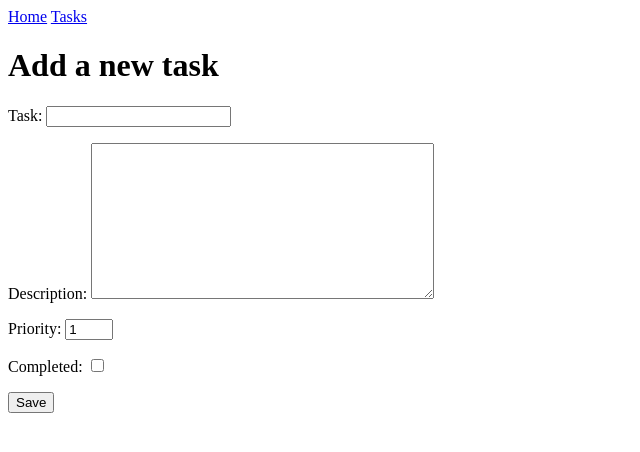
After one commit to RishatTalukder/Django_ToDo, a Django app: page /tasks/new_task in a window 1280 px wide. The commit adds this page. Shown: the top 452 px of the page, without its empty margins (0-640 px from the left). Run offline with Django 5.2, Linux system fonts and the light colour scheme.

Commit message:
Add task form and template for adding new tasks
- Created TaskForm in forms.py with fields for task name, description, priority, and completion status.
- Added add_task.html template for rendering the task form with CSRF protection and a submit button.

```diff
--- /dev/null
+++ b/todo/form.py
@@ -0,0 +1,7 @@
+from django import forms
+
+class TaskForm(forms.Form):
+    task = forms.CharField(max_length=100)
+    description = forms.CharField(widget=forms.Textarea)
+    priority = forms.IntegerField(min_value=1, max_value=3, initial=1)
+    completed = forms.BooleanField(required=False, initial=False)
--- /dev/null
+++ b/todo/templates/todo/add_task.html
@@ -0,0 +1,10 @@
+{% extends "todo/base.html" %}
+
+{% block content %}
+    <h1>Add a new task</h1>
+    <form method="post">
+        {% csrf_token %}
+        {{ form.as_p }}
+        <button type="submit">Save</button>
+    </form>
+{% endblock %}
--- a/todo/templates/todo/tasks.html
+++ b/todo/templates/todo/tasks.html
@@ -1,7 +1,9 @@
 {% extends 'todo/base.html' %}
 
 {% block content %}
-  <h1>This is the tasks page of the To-Do application</h1>
+  <h1>All tasks</h1>
+  {% comment %} Link to the add task page {% endcomment %}
+  <a href="{% url 'add_task' %}">Add task</a>
 
   <ul>
     {% for task in tasks %}
--- a/todo/urls.py
+++ b/todo/urls.py
@@ -1,8 +1,9 @@
 from django.urls import path
-from todo.views import index, tasks,single_task
+from todo.views import AddTask, index, tasks,single_task
 
 urlpatterns = [
     path('', index, name='index'), #the name of the URL is index
     path('tasks/', tasks, name='tasks'), #the name of the URL is topics
     path('tasks/<int:id>', single_task, name='single_task'),
+    path('tasks/new_task', AddTask, name='add_task'),
 ]
--- a/todo/views.py
+++ b/todo/views.py
@@ -1,7 +1,8 @@
-from django.shortcuts import render
+from django.shortcuts import redirect, render
 from django.http import HttpResponse
 from .models import Task, TaskDetail
 from django.core import serializers
+from .form import TaskForm
 # Create your views here.
 
 
@@ -22,7 +23,30 @@ def tasks(request):
 
 def single_task(request, id):
     task = Task.objects.get(id=id)
-    taskdetail = TaskDetail.objects.get(task=task)
+    try:
+        taskdetail = TaskDetail.objects.get(task=task)
+    except:
+        taskdetail = None
+    # taskdetail = TaskDetail.objects.get(task=task)
     # taskdetail = task.details
     context = {'task': task, 'taskdetail': taskdetail}
     return render(request, 'todo/single_task.html', context)
+
+def AddTask(request):
+    print(request)
+    if request.method == 'POST':
+        form = TaskForm(request.POST)
+        if form.is_valid():
+            title = form.cleaned_data['task']
+            description = form.cleaned_data['description']
+            priority = form.cleaned_data['priority']
+            completed = form.cleaned_data['completed']
+            task = Task(title=title)
+            task.save()
+            taskdetail = TaskDetail(task=task, description=description, priority=priority, completed=completed)
+            taskdetail.save()
+            return redirect('tasks')
+    else:
+        form = TaskForm()
+    context = {'form': form}
+    return render(request, 'todo/add_task.html', context)
```
Also changed, not shown: todo/templates/todo/single_task.html (+10 -5 lines), db.sqlite3, docs/readme.md, 5 other files.
